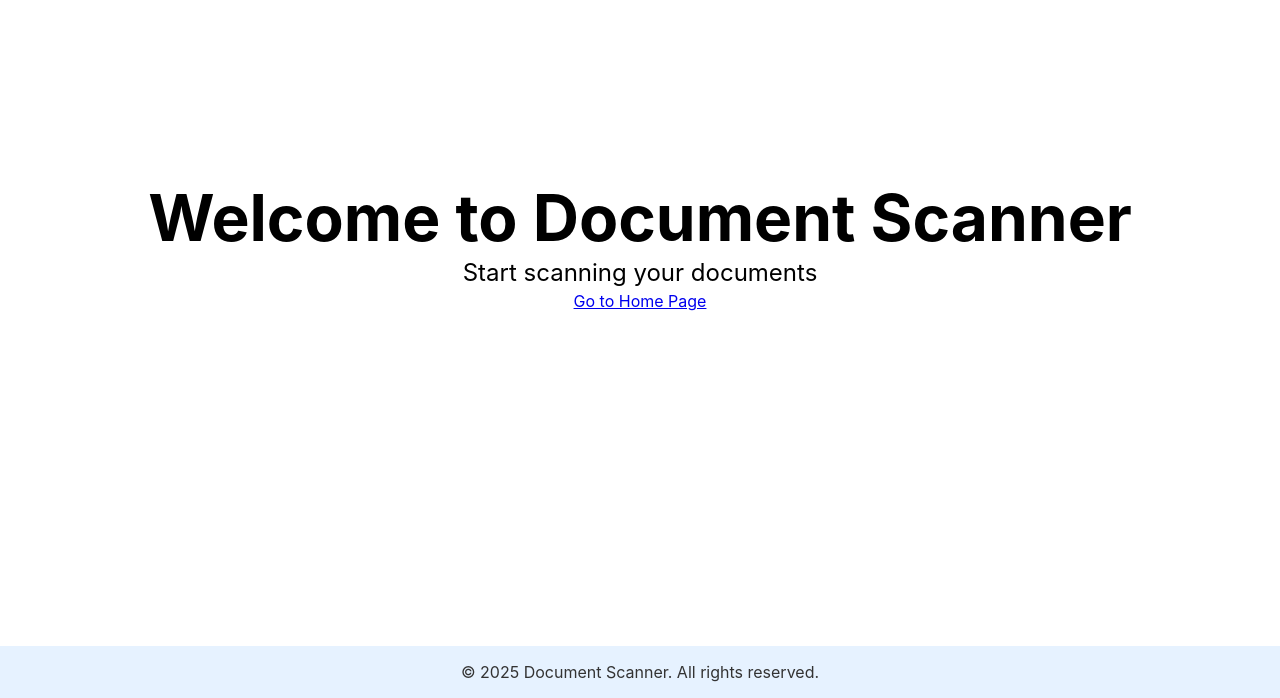
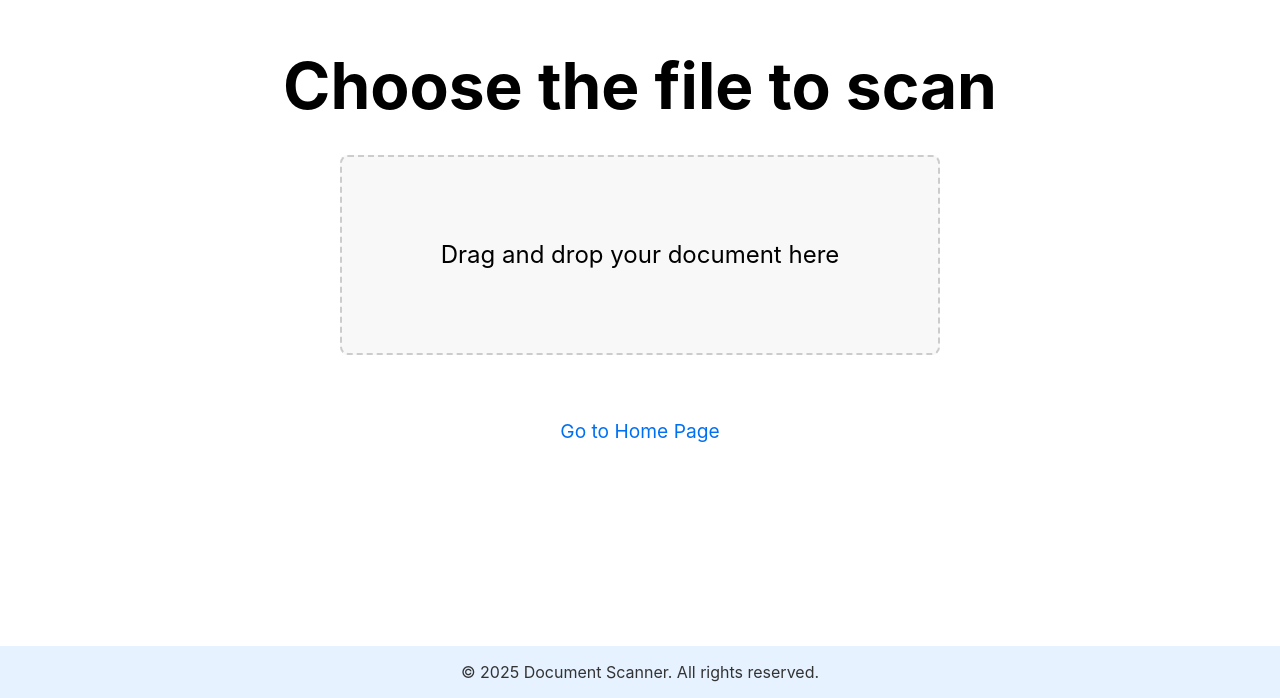
Before and after one commit to wikolego/document-scanner, a Next.js app: page /scan_document in a window 1280 px wide. Shown: the part 154-852 px from the top of the page. Built offline with nearby package versions, Linux system fonts and the light colour scheme.

Commit message:
Added selecting file to scan option, edited styles

```diff
--- a/pages/index.tsx
+++ b/pages/index.tsx
@@ -15,7 +15,9 @@ const Home: NextPage = () => {
         <h1 className={styles.title}>Welcome to Document Scanner</h1>
 
         <p className={styles.description}>Start scanning your documents</p>
-        <a href='/scan_document'>Scan a Document</a>
+        <a href='/scan_document' className='pageLink'>
+          Scan a Document
+        </a>
       </main>
     </div>
   )
--- a/pages/scan_document/index.tsx
+++ b/pages/scan_document/index.tsx
@@ -1,8 +1,32 @@
 import { NextPage } from 'next'
 import Head from 'next/head'
+import { useCallback, useState } from 'react'
 import styles from '../../styles/Home.module.css'
 
 const Home: NextPage = () => {
+  const [file, setFile] = useState<File | null>(null)
+  const [isDragging, setIsDragging] = useState(false)
+
+  const handleDragOver = useCallback((e: React.DragEvent) => {
+    e.preventDefault()
+    setIsDragging(true)
+  }, [])
+
+  const handleDragLeave = useCallback((e: React.DragEvent) => {
+    e.preventDefault()
+    setIsDragging(false)
+  }, [])
+
+  const handleDrop = useCallback((e: React.DragEvent) => {
+    e.preventDefault()
+    setIsDragging(false)
+
+    if (e.dataTransfer.files && e.dataTransfer.files[0]) {
+      const droppedFile = e.dataTransfer.files[0]
+      setFile(droppedFile)
+    }
+  }, [])
+
   return (
     <div className={styles.container}>
       <Head>
@@ -12,10 +36,22 @@ const Home: NextPage = () => {
       </Head>
 
       <main className={styles.main}>
-        <h1 className={styles.title}>Welcome to Document Scanner</h1>
+        <h1 className={styles.title}>Choose the file to scan</h1>
 
-        <p className={styles.description}>Start scanning your documents</p>
-        <a href='/'>Go to Home Page</a>
+        <div
+          className={`${styles.dropZone} ${isDragging ? styles.dragging : ''}`}
+          onDragOver={handleDragOver}
+          onDragLeave={handleDragLeave}
+          onDrop={handleDrop}
+        >
+          <p className={styles.description}>
+            {file ? `Selected file: ${file.name}` : 'Drag and drop your document here'}
+          </p>
+        </div>
+
+        <a href='/' className='pageLink'>
+          Go to Home Page
+        </a>
       </main>
     </div>
   )
--- a/styles/Home.module.css
+++ b/styles/Home.module.css
@@ -28,3 +28,22 @@
   font-size: 1.5rem;
   text-align: center;
 }
+
+.dropZone {
+  width: 100%;
+  max-width: 600px;
+  height: 200px;
+  border: 2px dashed #ccc;
+  border-radius: 8px;
+  display: flex;
+  justify-content: center;
+  align-items: center;
+  margin: 2rem 0;
+  background-color: #f8f8f8;
+  transition: all 0.3s ease;
+}
+
+.dropZone.dragging {
+  border-color: #0070f3;
+  background-color: #e6f7ff;
+}
--- a/styles/globals.css
+++ b/styles/globals.css
@@ -20,3 +20,14 @@ body {
   display: flex;
   flex-direction: column;
 }
+
+.pageLink {
+  margin-top: 2rem;
+  color: #0070f3;
+  text-decoration: none;
+  font-size: 1.2rem;
+}
+
+.pageLink:hover {
+  text-decoration: underline;
+}
```
